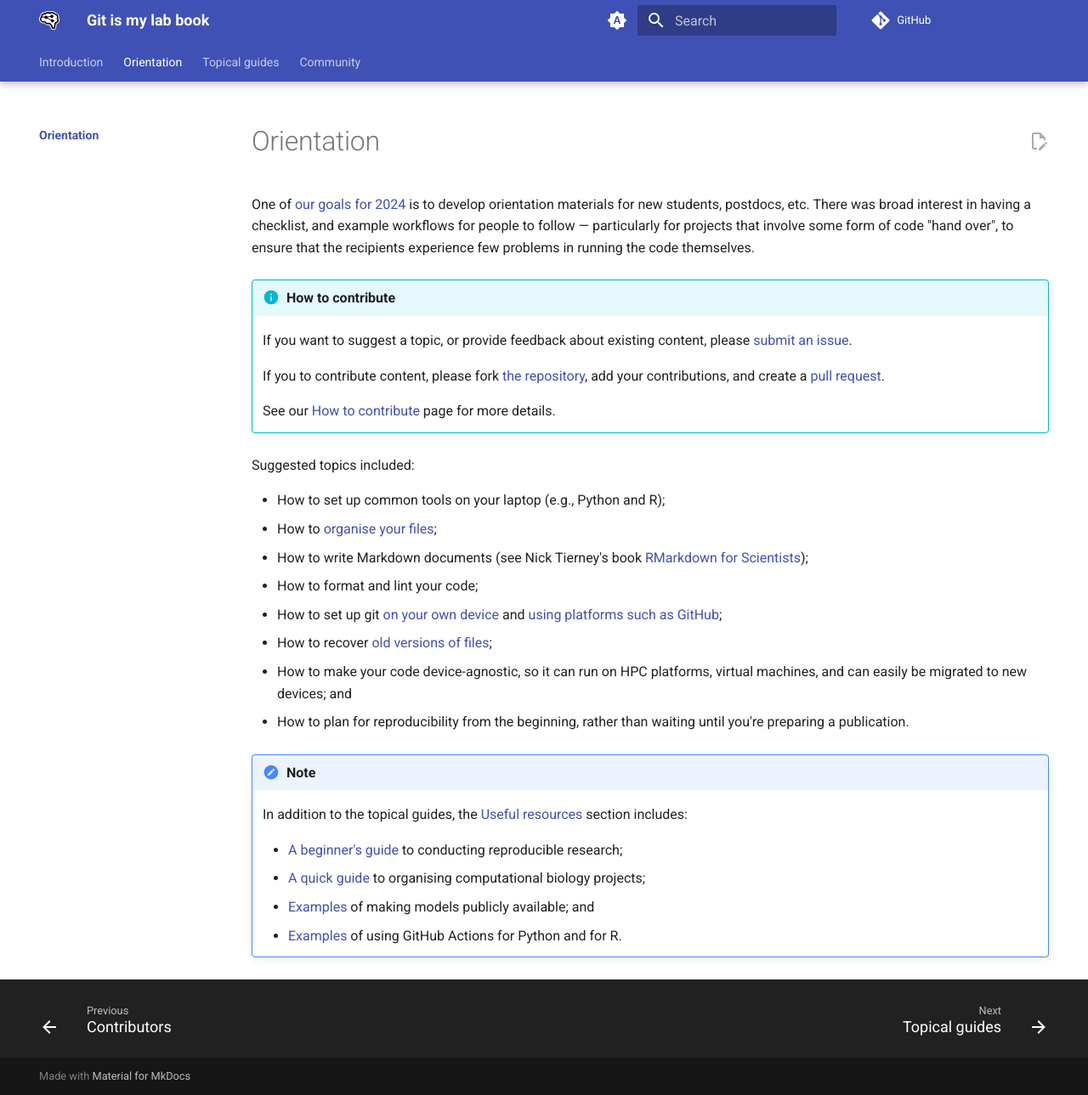
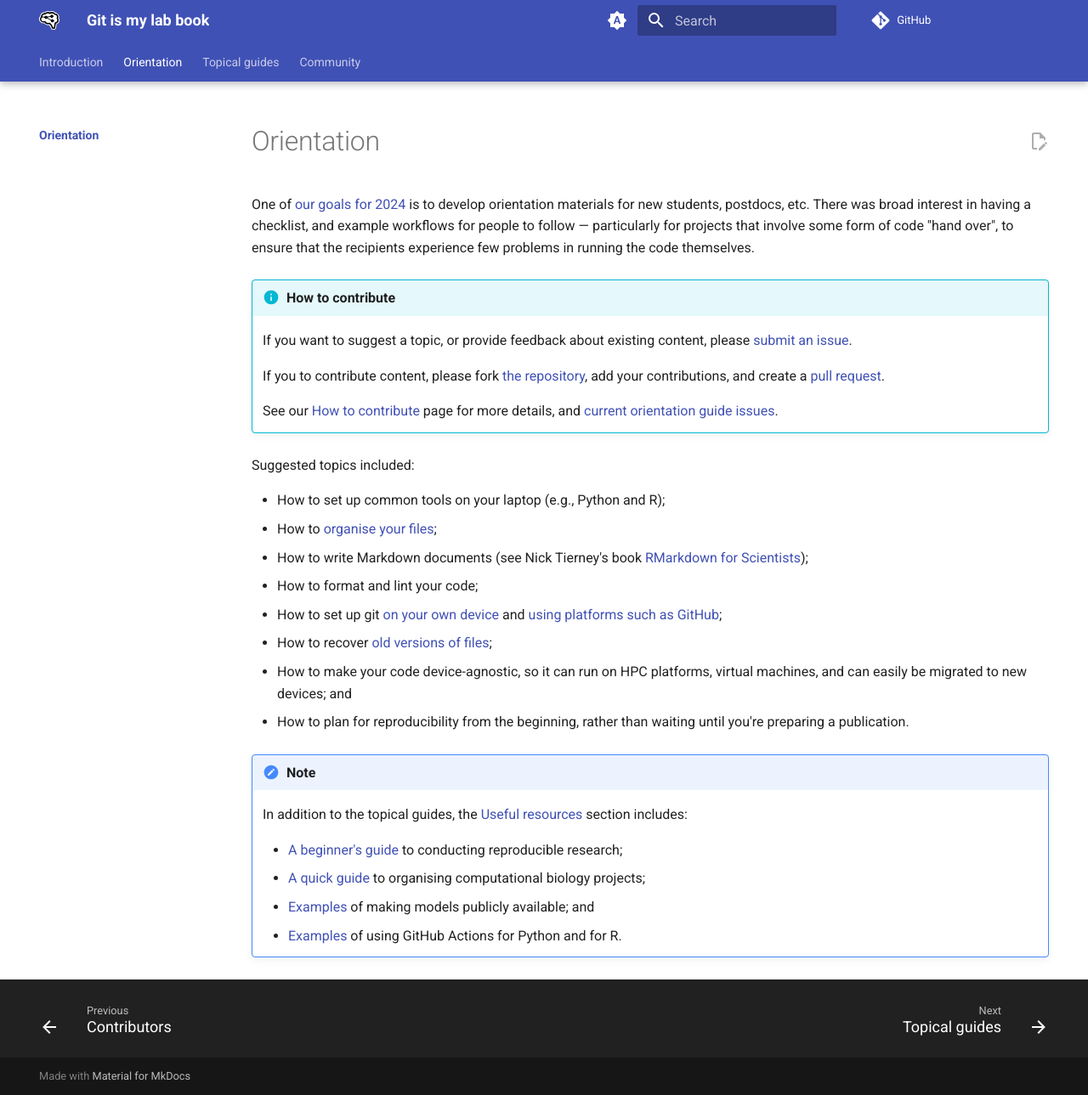
Before and after one commit to robmoss/git-is-my-lab-book, an MkDocs documentation site: the page built from docs/orientation/README.md, in a window 1280 px wide and 1289 px high. Shown: the whole window at 85% size. Built offline with MkDocs 1.6.1 and Material for MkDocs 9.7.7, drawn with Linux system fonts in a browser that asks for light colours; nearby versions of some CDN libraries; library files that are not in the unit come from our copies; comment, search, counter and statistics services are not loaded.

Commit message:
Add a link to existing orientation guide issues

```diff
--- a/docs/orientation/README.md
+++ b/docs/orientation/README.md
@@ -9,7 +9,7 @@ There was broad interest in having a checklist, and example workflows for people
 
     If you to contribute content, please fork [the repository](https://github.com/robmoss/git-is-my-lab-book), add your contributions, and create a [pull request](https://docs.github.com/en/pull-requests/collaborating-with-pull-requests/proposing-changes-to-your-work-with-pull-requests/about-pull-requests).
 
-    See our [How to contribute](../how-to-contribute.md) page for more details.
+    See our [How to contribute](../how-to-contribute.md) page for more details, and [current orientation guide issues](https://github.com/robmoss/git-is-my-lab-book/issues?q=is%3Aissue+is%3Aopen+label%3Aorientation).
 
 Suggested topics included:
 
```
